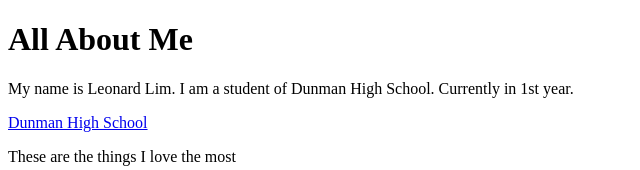
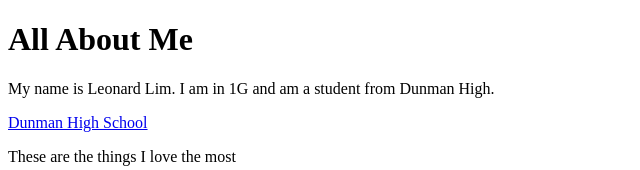
Before and after one commit to Kagamine-Len/Kagamine-len.github.io, a plain HTML site: page index.html in a window 1280 px wide. Shown: the top 170 px of the page, without its empty margins (0-640 px from the left). Drawn offline with Linux system fonts and the light colour scheme.

Commit message:
Update index.html

```diff
--- a/index.html
+++ b/index.html
@@ -3,7 +3,7 @@
 <body>
 <h1> All About Me</h1>
 <title>My website </title>
-<p>My name is Leonard Lim. I am a student of Dunman High School. Currently in 1st year.</p>
+<p>My name is Leonard Lim. I am in 1G and am a student from Dunman High.</p>
 <a href ="www.dhs.sg">Dunman High School </a>
 <p>These are the things I love the most</p>
 <ul>
```
